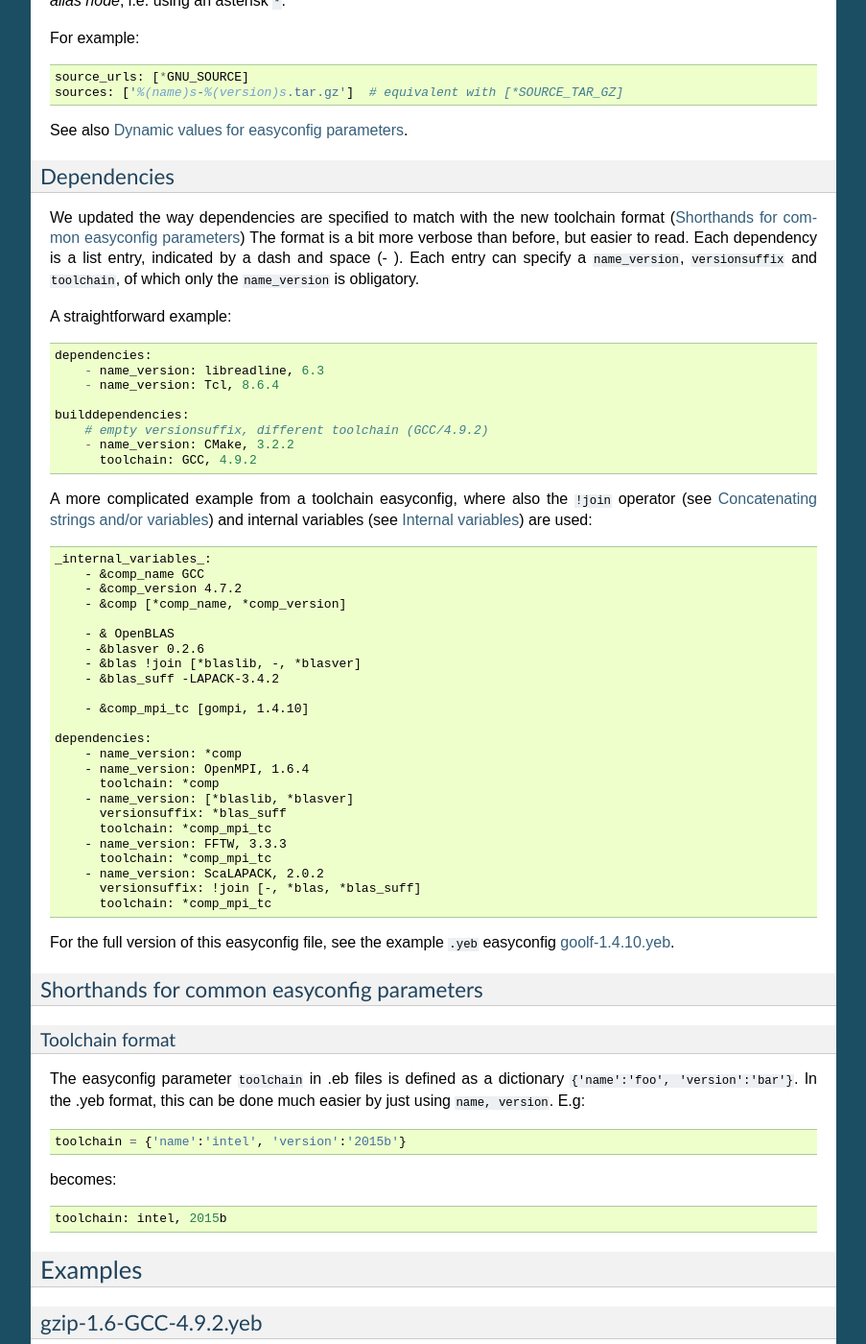
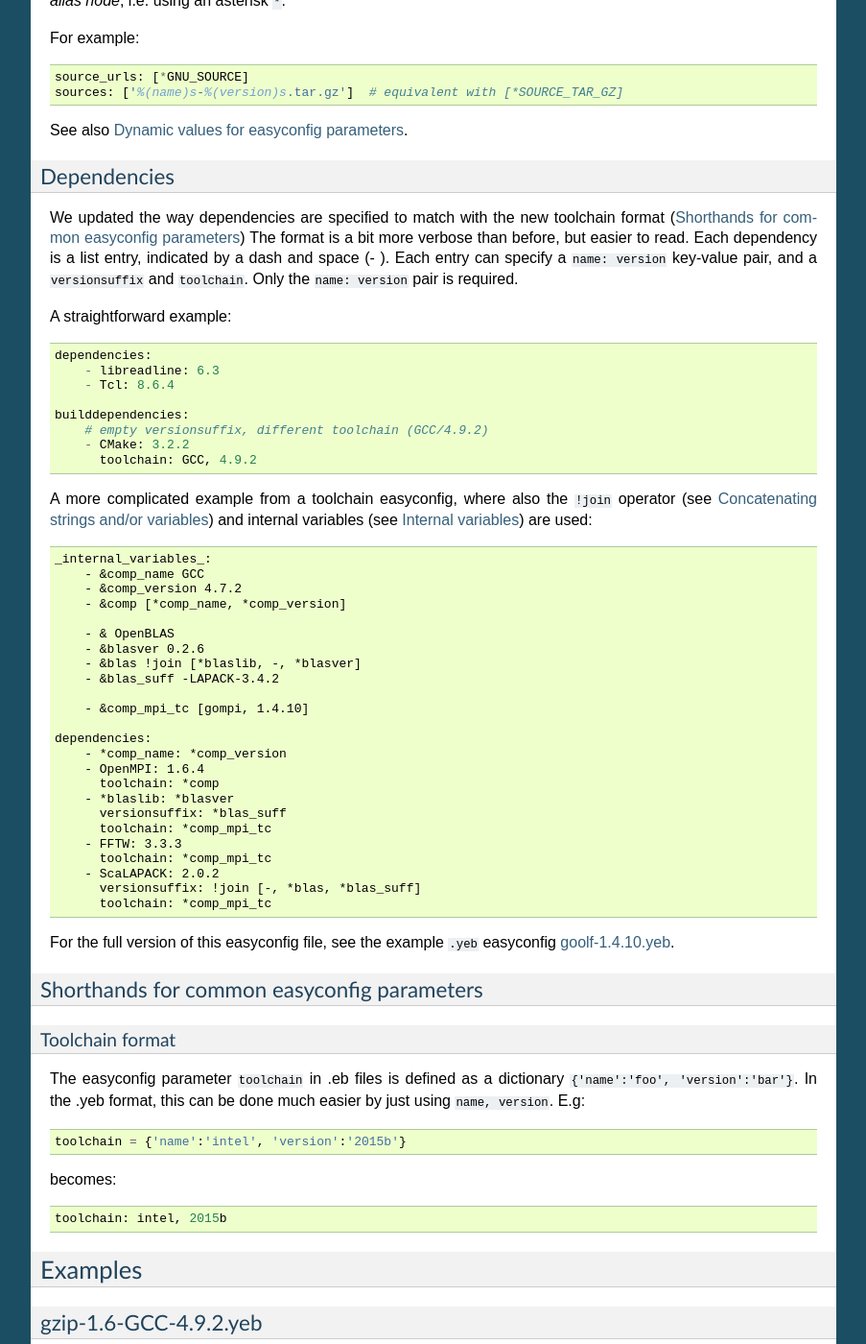
Before and after one commit to easybuilders/easybuild, a Sphinx documentation site: the page built from docs/Writing_yeb_easyconfig_files.rst, in a window 1280 px wide and 1400 px high, scrolled down 4350 px. Shown: the whole window at 96% size, without its empty margins (198-1101 px from the left). Built offline with Sphinx 7.4.7, drawn with Linux system fonts in a browser that asks for light colours.

```diff
--- a/docs/Writing_yeb_easyconfig_files.rst
+++ b/docs/Writing_yeb_easyconfig_files.rst
@@ -256,18 +256,18 @@ Dependencies
 
 We updated the way dependencies are specified to match with the new toolchain format (:ref:`easyconfig_yeb_format_new`)
 The format is a bit more verbose than before, but easier to read. Each dependency is a list entry, indicated by a dash
-and space (- ). Each entry can specify a ``name_version``, ``versionsuffix`` and ``toolchain``, of which only the
-``name_version`` is obligatory.
+and space (- ). Each entry can specify a ``name: version`` key-value pair, and a ``versionsuffix`` and ``toolchain``.
+Only the ``name: version`` pair is required.
 
 A straightforward example::
 
     dependencies:
-        - name_version: libreadline, 6.3
-        - name_version: Tcl, 8.6.4
+        - libreadline: 6.3
+        - Tcl: 8.6.4
 
     builddependencies:
         # empty versionsuffix, different toolchain (GCC/4.9.2)
-        - name_version: CMake, 3.2.2
+        - CMake: 3.2.2
           toolchain: GCC, 4.9.2
 
 A more complicated example from a toolchain easyconfig, where also the ``!join`` operator
@@ -287,15 +287,15 @@ A more complicated example from a toolchain easyconfig, where also the ``!join``
         - &comp_mpi_tc [gompi, 1.4.10]
 
     dependencies:
-        - name_version: *comp
-        - name_version: OpenMPI, 1.6.4
+        - *comp_name: *comp_version
+        - OpenMPI: 1.6.4
           toolchain: *comp
-        - name_version: [*blaslib, *blasver]
+        - *blaslib: *blasver
           versionsuffix: *blas_suff
           toolchain: *comp_mpi_tc
-        - name_version: FFTW, 3.3.3
+        - FFTW: 3.3.3
           toolchain: *comp_mpi_tc
-        - name_version: ScaLAPACK, 2.0.2
+        - ScaLAPACK: 2.0.2
           versionsuffix: !join [-, *blas, *blas_suff]
           toolchain: *comp_mpi_tc
 
```
